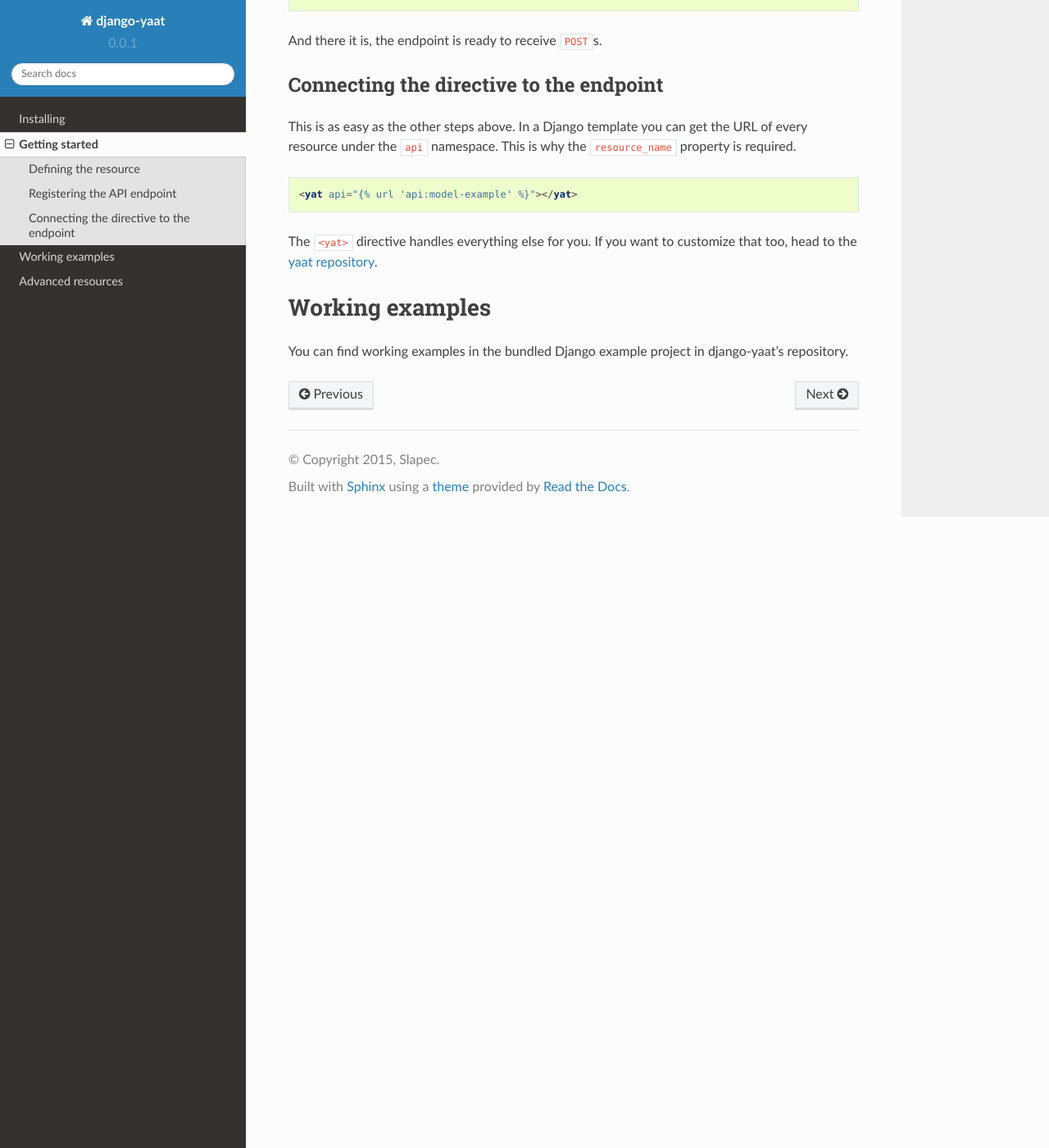
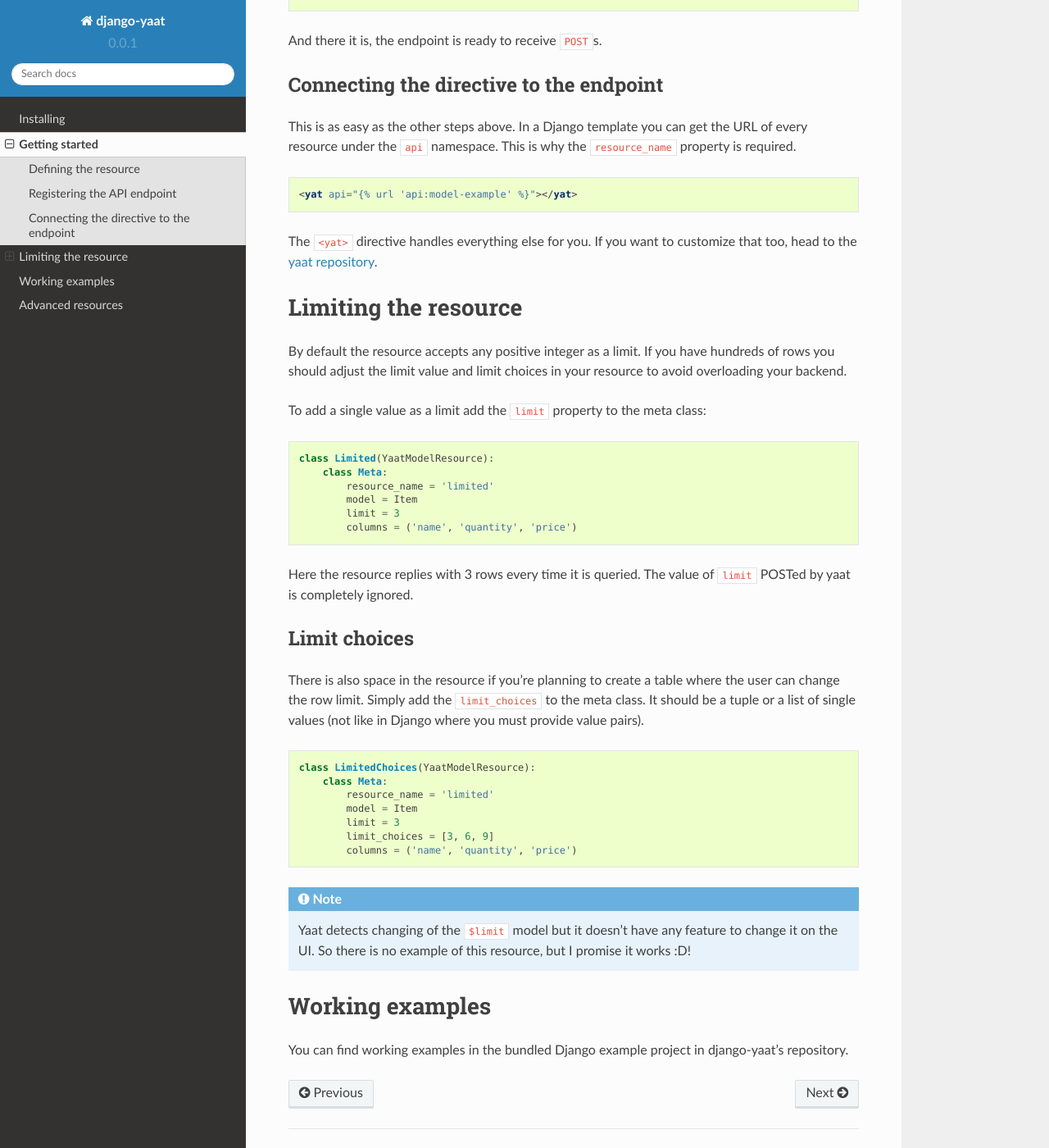
Before and after one commit to slapec/django-yaat, a Sphinx documentation site: the page built from docs/source/getting_started.rst, in a window 1280 px wide and 1400 px high, scrolled down 1533 px. Shown: the whole window at 82% size. Built offline with Sphinx 7.4.7 and the Read the Docs theme 2.0.0, drawn with Linux system fonts in a browser that asks for light colours.

Commit message:
Limit can be None. Updated docs

```diff
--- a/docs/source/getting_started.rst
+++ b/docs/source/getting_started.rst
@@ -82,6 +82,48 @@ namespace. This is why the ``resource_name`` property is required.
 The ``<yat>`` directive handles everything else for you. If you want to customize that too, head to the
 `yaat repository <https://github.com/slapec/yaat>`_.
 
+Limiting the resource
+=====================
+
+By default the resource accepts any positive integer as a limit. If you have hundreds of rows you should
+adjust the limit value and limit choices in your resource to avoid overloading your backend.
+
+To add a single value as a limit add the ``limit`` property to the meta class:
+
+.. code-block:: python
+
+    class Limited(YaatModelResource):
+        class Meta:
+            resource_name = 'limited'
+            model = Item
+            limit = 3
+            columns = ('name', 'quantity', 'price')
+
+Here the resource replies with 3 rows every time it is queried. The value of ``limit`` POSTed by yaat is completely
+ignored.
+
+Limit choices
+-------------
+
+There is also space in the resource if you're planning to create a table where the user can change the row limit.
+Simply add the ``limit_choices`` to the meta class. It should be a tuple or a list of single values (not like in Django
+where you must provide value pairs).
+
+.. code-block:: python
+
+    class LimitedChoices(YaatModelResource):
+        class Meta:
+            resource_name = 'limited'
+            model = Item
+            limit = 3
+            limit_choices = [3, 6, 9]
+            columns = ('name', 'quantity', 'price')
+
+.. note::
+
+    Yaat detects changing of the ``$limit`` model but it doesn't have any feature to change it on the UI. So there
+    is no example of this resource, but I promise it works :D!
+
 Working examples
 ================
 
```
Also changed, not shown: docs/source/advanced.rst (line endings or trailing spaces), 9 other files.
